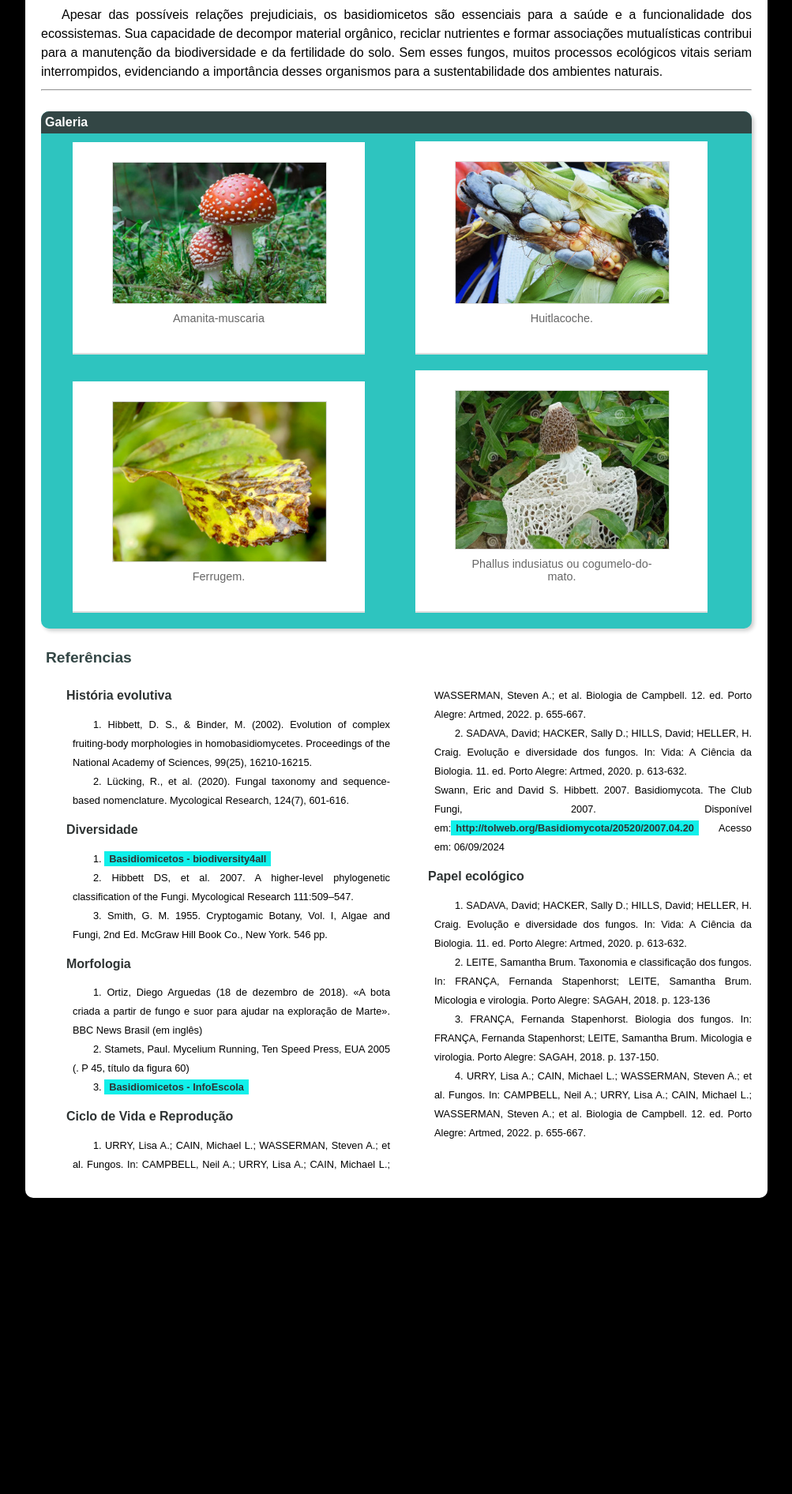
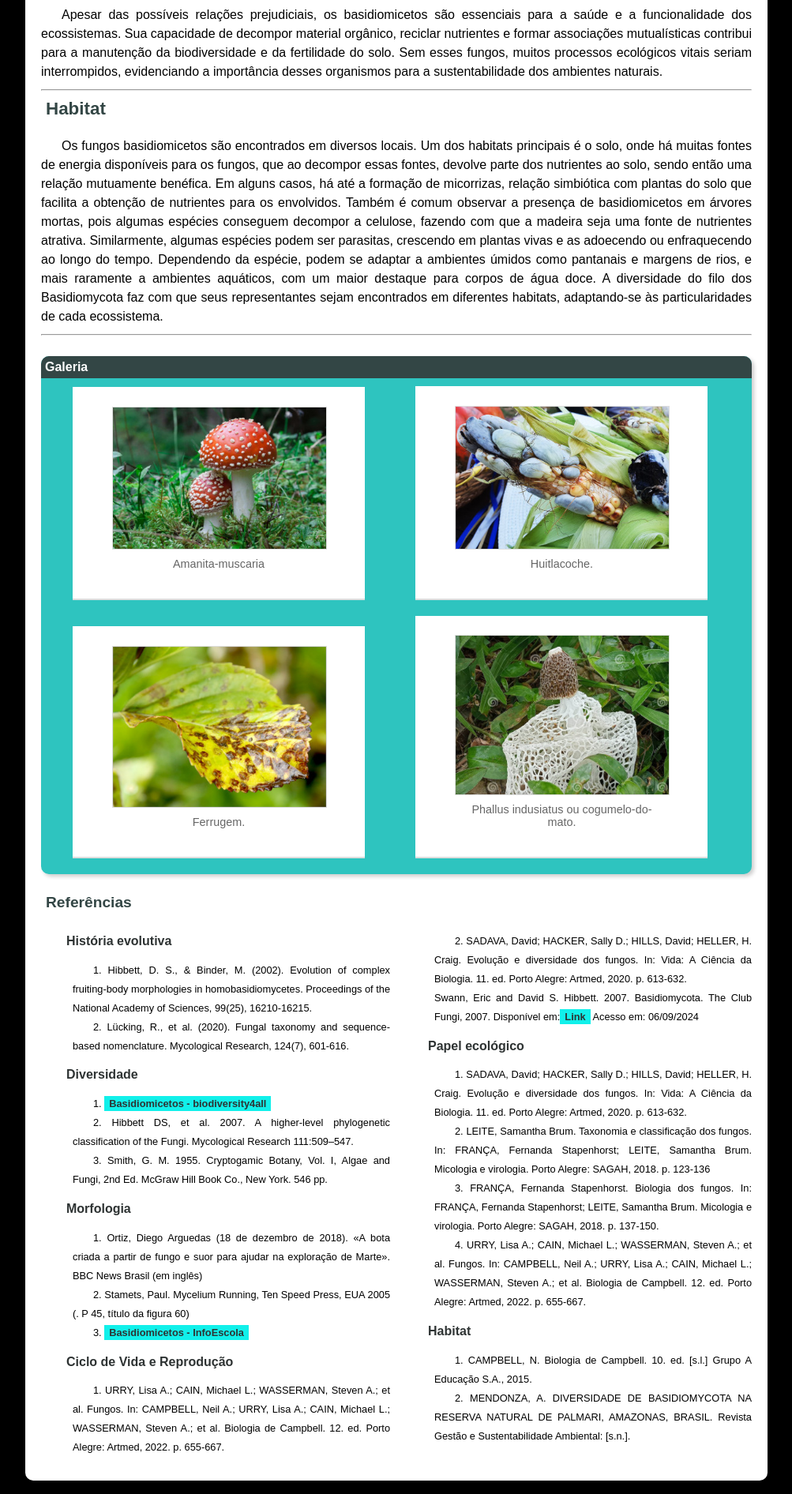
Before and after one commit to GlitchOliveira/Trabalho-EDVT, a plain HTML site: page moodle.html in a window 1280 px wide. Shown: the part 3588-5480 px from the top of the page at 79% size, without its empty margins (138-1141 px from the left). Before the commit the page ends 5125 px from the top, so only its background shows below. Drawn offline with Linux system fonts and the light colour scheme.

Commit message:
add Habitat. FINALMENTE ACABOU

```diff
--- a/moodle.html
+++ b/moodle.html
@@ -91,6 +91,11 @@
             <p style="margin: 10px 0px; text-align: justify; text-indent: 26px; font-size: 1em; line-height: 1.5em;">No entanto, nem todas as interações dos basidiomicetos são benéficas. Alguns fungos dessa família podem adotar relações parasitárias, prejudicando seus hospedeiros. Isso é evidente em várias doenças de plantas causadas por basidiomicetos, como as ferrugens e os carbúnculos, que podem comprometer a saúde das plantas e reduzir a produtividade agrícola.</p>
 
             <p style="margin: 10px 0px; text-align: justify; text-indent: 26px; font-size: 1em; line-height: 1.5em;">Apesar das possíveis relações prejudiciais, os basidiomicetos são essenciais para a saúde e a funcionalidade dos ecossistemas. Sua capacidade de decompor material orgânico, reciclar nutrientes e formar associações mutualísticas contribui para a manutenção da biodiversidade e da fertilidade do solo. Sem esses fungos, muitos processos ecológicos vitais seriam interrompidos, evidenciando a importância desses organismos para a sustentabilidade dos ambientes naturais.</p>
+
+            <hr>
+            <h3 style="font-family: var(--fonte-padrao); color: #334645; font-size: 1.4em; text-indent: 6px; margin-top: 10px;">Habitat</h3>
+
+            <p style="margin: 10px 0px; text-align: justify; text-indent: 26px; font-size: 1em; line-height: 1.5em;">Os fungos basidiomicetos são encontrados em diversos locais. Um dos habitats principais é o solo, onde há muitas fontes de energia disponíveis para os fungos, que ao decompor essas fontes, devolve parte dos nutrientes ao solo, sendo então uma relação mutuamente benéfica. Em alguns casos, há até a formação de micorrizas, relação simbiótica com plantas do solo que facilita a obtenção de nutrientes para os envolvidos. Também é comum observar a presença de basidiomicetos em árvores mortas, pois algumas espécies conseguem decompor a celulose, fazendo com que a madeira seja uma fonte de nutrientes atrativa. Similarmente, algumas espécies podem ser parasitas, crescendo em plantas vivas e as adoecendo ou enfraquecendo ao longo do tempo. Dependendo da espécie, podem se adaptar a ambientes úmidos como pantanais e margens de rios, e mais raramente a ambientes aquáticos, com um maior destaque para corpos de água doce. A diversidade do filo dos Basidiomycota faz com que seus representantes sejam encontrados em diferentes habitats, adaptando-se às particularidades de cada ecossistema.</p>
             <hr>
             <br>
 
@@ -152,7 +157,7 @@
                     <ol style="list-style-position: inside; font-size: 0.8em;">
                         <li>URRY, Lisa A.; CAIN, Michael L.; WASSERMAN, Steven A.; et al. Fungos. In: CAMPBELL, Neil A.; URRY, Lisa A.; CAIN, Michael L.; WASSERMAN, Steven A.; et al. Biologia de Campbell. 12. ed. Porto Alegre: Artmed, 2022. p. 655-667.</li>
                         <li>SADAVA, David; HACKER, Sally D.; HILLS, David; HELLER, H. Craig. Evolução e diversidade dos fungos. In: Vida: A Ciência da Biologia. 11. ed. Porto Alegre: Artmed, 2020. p. 613-632.</li>
-                        Swann, Eric and David S. Hibbett. 2007. Basidiomycota. The Club Fungi, 2007. Disponível em:<a href="http://tolweb.org/Basidiomycota/20520/2007.04.20" target="_blank" style="text-decoration: none; font-weight: bold; color: #2E3333; background-color: #11F0EA; padding: 2px 6px;">http://tolweb.org/Basidiomycota/20520/2007.04.20</a> Acesso em: 06/09/2024
+                        Swann, Eric and David S. Hibbett. 2007. Basidiomycota. The Club Fungi, 2007. Disponível em:<a href="http://tolweb.org/Basidiomycota/20520/2007.04.20" target="_blank" style="text-decoration: none; font-weight: bold; color: #2E3333; background-color: #11F0EA; padding: 2px 6px;">Link</a> Acesso em: 06/09/2024
                     </ol>
 
                     <dt><strong style="color: #2E3333; font-weight: bold; padding: 2px 6px;">Papel ecológico</strong></dt>
@@ -162,6 +167,12 @@
                         <li>FRANÇA, Fernanda Stapenhorst. Biologia dos fungos. In: FRANÇA, Fernanda Stapenhorst; LEITE, Samantha Brum. Micologia e virologia. Porto Alegre: SAGAH, 2018. p. 137-150.</li>
                         <li>URRY, Lisa A.; CAIN, Michael L.; WASSERMAN, Steven A.; et al. Fungos. In: CAMPBELL, Neil A.; URRY, Lisa A.; CAIN, Michael L.; WASSERMAN, Steven A.; et al. Biologia de Campbell. 12. ed. Porto Alegre: Artmed, 2022. p. 655-667.</li>
                     </ol>
+
+                    <dt><strong style="color: #2E3333; font-weight: bold; padding: 2px 6px;">Habitat</strong></dt>
+                    <ol style="list-style-position: inside; font-size: 0.8em;">
+                        <li>CAMPBELL, N. Biologia de Campbell. 10. ed. [s.l.] Grupo A Educação S.A., 2015.</li>
+                        <li>MENDONZA, A. DIVERSIDADE DE BASIDIOMYCOTA NA RESERVA NATURAL DE PALMARI, AMAZONAS, BRASIL. Revista Gestão e Sustentabilidade Ambiental: [s.n.].</li>
+                    </ol>
                 </dl>
         </article>
     </main>
```
Also changed, not shown: index.html (+13 -1 lines).
